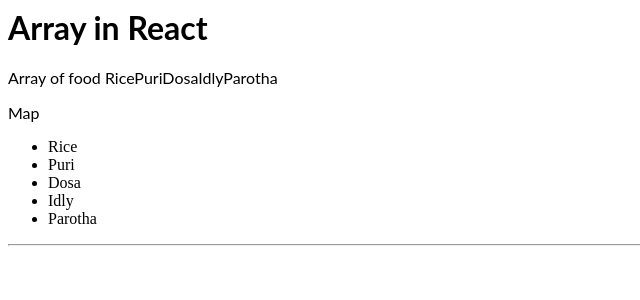
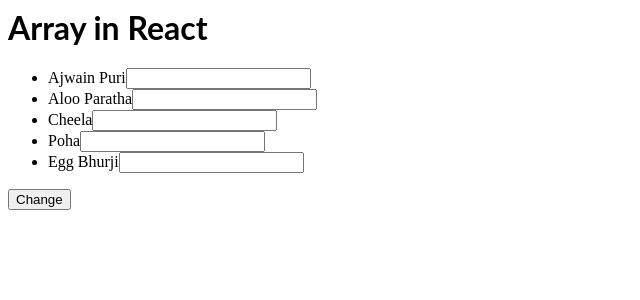
Before and after one commit to codingSlate/Array-in-React, a React (Create React App) app: page / in a window 1280 px wide. Shown: the top 300 px of the page, without its empty margins (0-640 px from the left). Built offline with nearby package versions, Linux system fonts and the light colour scheme.

Commit message:
1 file modified

```diff
--- a/src/Breakfast.js
+++ b/src/Breakfast.js
@@ -1,27 +1,38 @@
-import React from 'react';
+import React, { useState } from 'react';
 
-export default function Breakfast() {
-  const breakfast = ['Rice', 'Puri', 'Dosa', 'Idly', 'Parotha'];
+export default function list() {
+  const list1 = ['Ajwain Puri', 'Aloo Paratha', 'Cheela', 'Poha', 'Egg Bhurji'];
+  const list2 = ['Ajwain Puri', 'Aloo Paratha', 'Cheela', 'Poha', 'Egg Bhurji'];
 
-  const breakfast1 = ['Rice', 'Puri', 'Dosa', 'Idly', 'Parotha'];
-  const breakfast2 = ['Rice', 'Puri', 'Dosa', 'Idly', 'Parotha'];
+  const [list, setList] = useState(list1);
 
-  const DisplayList = breakfast1.map((item, index) => {
-    <li key={index.toString()}>
+  // const list = ['Rice', 'Puri', 'Dosa', 'Idly', 'Parotha'];
+  const onClickHandler = () => {
+    setList(list === list1 ? list2 : list1);
+  };
+
+  const DisplayList = list.map((item, index) => (
+    <li>
       <label htmlFor={`item-${index}`}>{item}</label>
-    </li>;
-  });
+      <input type="text" id={`item-${index}`} />
+    </li>
+  ));
+
   return (
     <div>
-      <p>Array of food {breakfast}</p>
+      {/* <p>Array of food {list}</p>
       <p>Map</p>
       <ul>
-        {breakfast.map((f) => (
+        {list.map((f) => (
           <li key={f}>{f}</li>
         ))}
       </ul>
-      <hr />
+      <hr /> */}
       <ul>{DisplayList}</ul>
+
+      <button type="button" onClick={onClickHandler}>
+        Change
+      </button>
     </div>
   );
 }
```
